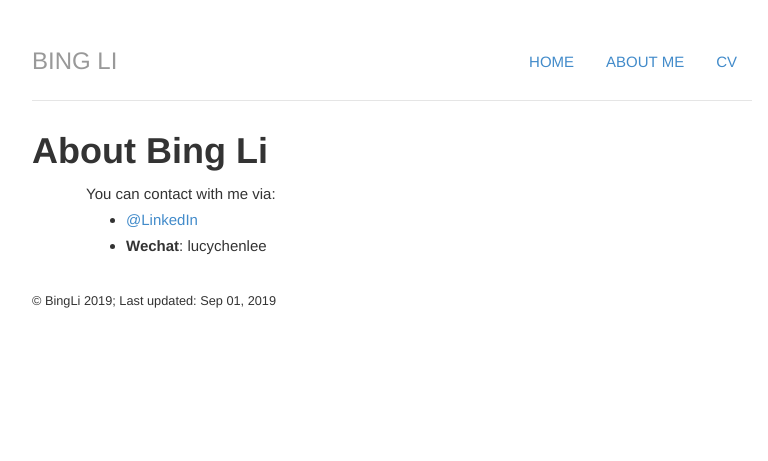
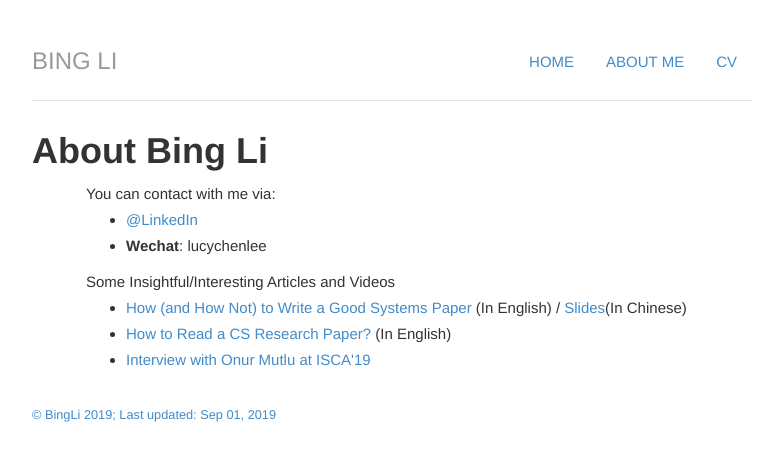
Before and after one commit to libingict/libingict.github.io, a Jekyll site: the page built from about/index.html, in a window 1280 px wide. Shown: the top 461 px of the page, without its empty margins (248-1016 px from the left). Built offline with Jekyll 4.4.1, drawn with Linux system fonts in a browser that asks for light colours; nearby versions of some CDN libraries; library files that are not in the unit come from our copies; a script that is not in the unit is left out.

Commit message:
Update index.html

```diff
--- a/about/index.html
+++ b/about/index.html
@@ -10,4 +10,10 @@ title: About Bing Li
 				<li><b>Wechat</b>: lucychenlee </li>
 				<!-- <li><a href="#">Another site you want to link to</a></li> -->
 				</ul>
+		Some Insightful/Interesting Articles and Videos
+		<ul class="contacts">
+			<li> <a href="https://www.usenix.org/legacy/events/samples/submit/advice_old.html">How (and How Not) to Write a Good Systems Paper</a> (In English) / <a href="/blog/DC_1_2_how_to_write_a_good_system_paper.pdf">Slides</a>(In Chinese)</li>
+			<li> <a href="/blog/reading-paper.pdf">How to Read a CS Research Paper?</a> (In English)</li>
+			<li> <a href="https://v.youku.com/v_show/id_XNDI3MjU2ODIwNA=="</a> Interview with Onur Mutlu at ISCA'19 </li>
+		</ul>
 	</div>
```
